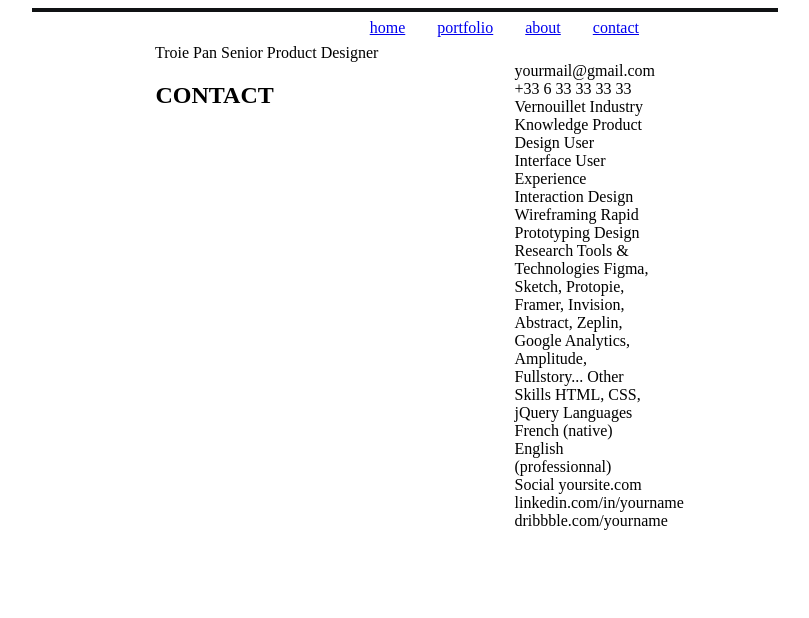
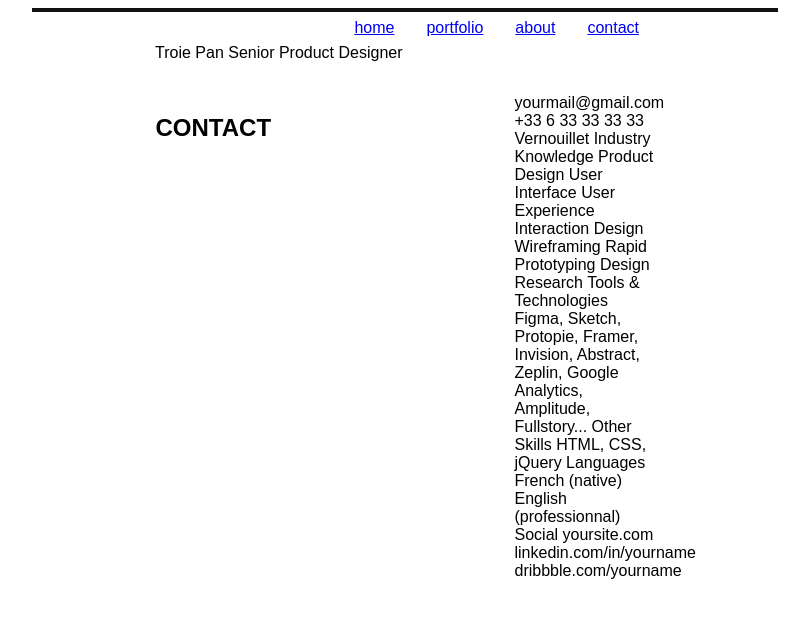
Before and after one commit to LUTESUNG/html20240808, a plain HTML site: page contact.html in a window 1280 px wide. Shown: the whole page, without its empty margins (235-1044 px from the left). Drawn offline with Linux system fonts and the light colour scheme.

Commit message:
last version today

```diff
--- a/style.css
+++ b/style.css
@@ -4,6 +4,7 @@ body,.container,nav{
 }
 body{
     justify-content: center;
+    font-family: arial;
 }
 .container{
     width: 746px;
@@ -11,9 +12,11 @@ body{
     border-top:4px solid #101214;
     align-items: center;
 }
-header{width: 500px;}
+header{width: 500px;margin-bottom: 32px;}
 nav{justify-content: flex-end;}
 main{display: inline-flex;justify-content: center;}
 article{width: 335px;margin-right: 24px;}
 aside{width: 140px;}
 nav a{padding: 0 16px;line-height: 32px;}
+
+header img{border-radius: 50%;}
```
Also changed, not shown: index.html (+0 -1 lines), image/YourName_CV.png (added), image/avatar.jpg (added), image/sitemap.png (added), 4 other files.
